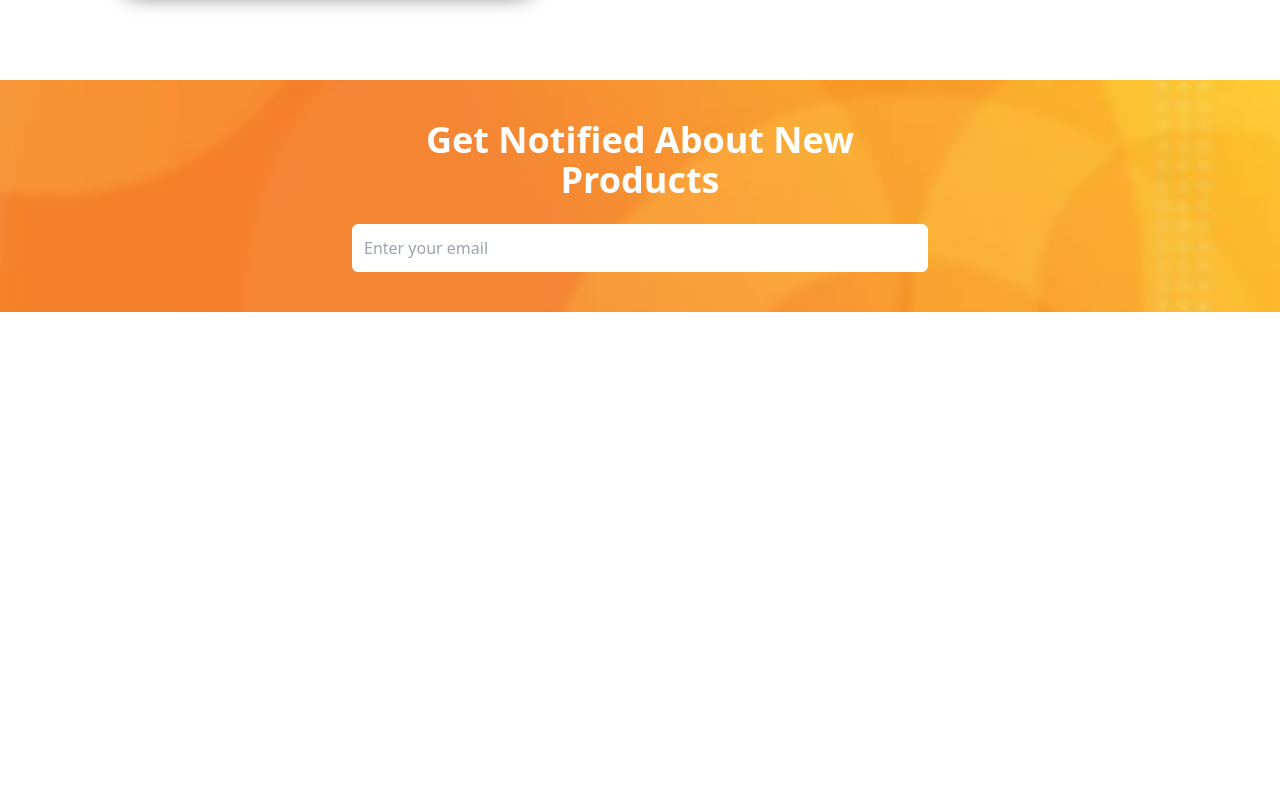
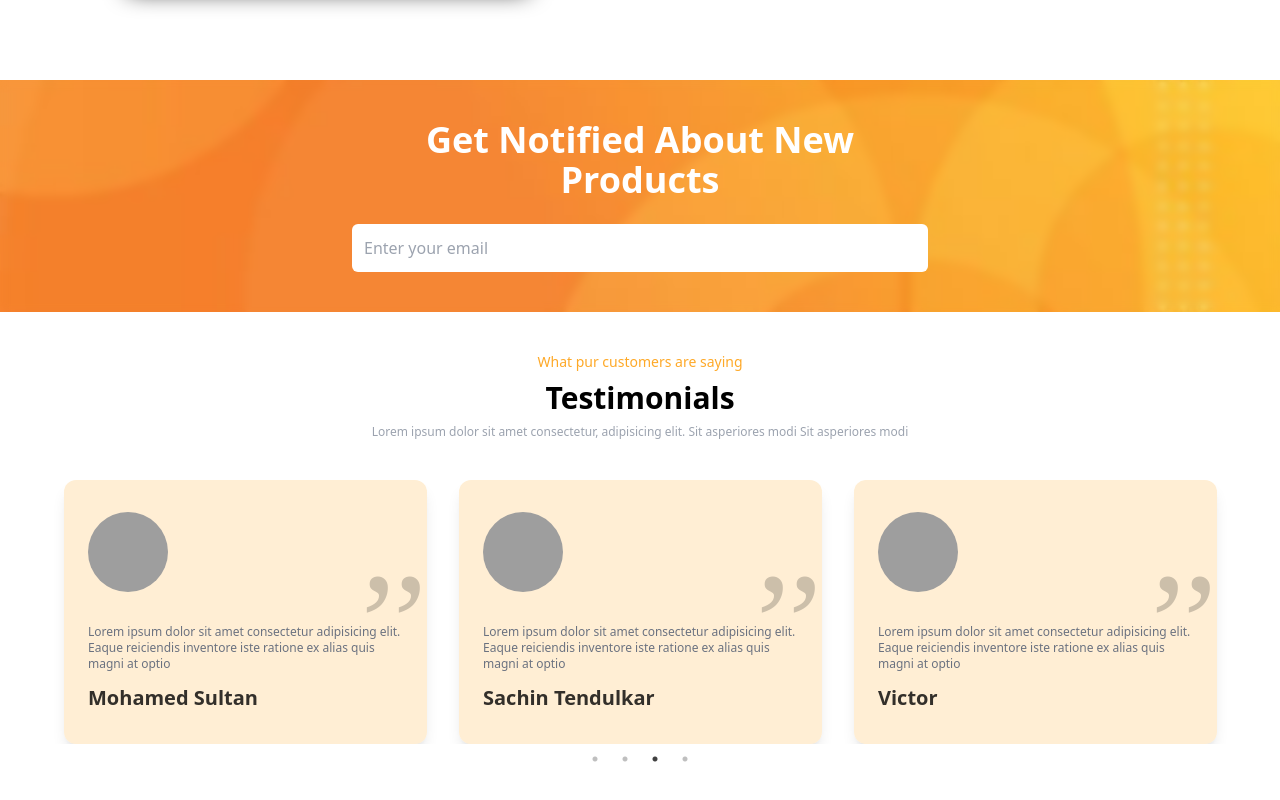
Before and after one commit to tokhy1/Shopsy-Ecommerce-Design, a React (Vite) app: page / in a window 1280 px wide. Shown: the part 2176-2976 px from the top of the page. Before the commit the page ends 2568 px from the top, so only its background shows below. Built offline with nearby package versions, Linux system fonts and the light colour scheme; grey boxes are pictures that could not be loaded.

Commit message:
Added Testimonials section

```diff
--- a/src/App.jsx
+++ b/src/App.jsx
@@ -4,6 +4,7 @@ import Products from "./components/Products/Products";
 import TopProducts from "./components/TopProducts/TopProducts";
 import Banner from "./components/Banner/Banner";
 import Subscribe from "./components/Subscribe/Subscribe";
+import Testimonials from "./components/Testimonials/Testimonials";
 
 import AOS from "aos";
 import "aos/dist/aos.css";
@@ -30,6 +31,7 @@ const App = () => {
       <TopProducts />
       <Banner />
       <Subscribe />
+      <Testimonials />
     </div>
   );
 };
--- a/src/components/Subscribe/Subscribe.jsx
+++ b/src/components/Subscribe/Subscribe.jsx
@@ -13,7 +13,7 @@ const Subscribe = () => {
   return (
     <div
       data-aos="zoom-in"
-      className="mb-20 bg-gray-100 dark:bg-gray-800 text-white "
+      className="mb-17 bg-gray-100 dark:bg-gray-800 text-white "
       style={BannerImgStyle}
     >
       <div className="container backdrop-blur-sm py-10">
--- /dev/null
+++ b/src/components/Testimonials/TestimonialCard.jsx
@@ -0,0 +1,25 @@
+/* eslint-disable react/prop-types */
+const TestimonialCard = ({ data }) => {
+  return (
+    <div>
+      <div className="flex flex-col gap-4 shadow-lg py-8 px-6 mx-4 rounded-xl dark:bg-gray-800 bg-primary/20 relative">
+        <div className="mb-4">
+          <img src={data.img} alt="image" className="rounded-full w-20 h-20" />
+        </div>
+        <div className="flex flex-col items-center gap-4">
+          <div className="space-y-3">
+            <p className="text-xs text-gray-500">{data.text}</p>
+            <h1 className="text-xl font-bold text-black/80 dark:text-gray-300">
+              {data.name}
+            </h1>
+          </div>
+        </div>
+        <p className="text-black/20 dark:text-gray-600 text-9xl font-serif absolute top-0 right-0">
+          ,,
+        </p>
+      </div>
+    </div>
+  );
+};
+
+export default TestimonialCard;
--- /dev/null
+++ b/src/components/Testimonials/Testimonials.jsx
@@ -0,0 +1,100 @@
+import Slider from "react-slick";
+import TestimonialCard from "./TestimonialCard";
+
+const TestimonialData = [
+  {
+    id: 1,
+    name: "Victor",
+    text: "Lorem ipsum dolor sit amet consectetur adipisicing elit. Eaque reiciendis inventore iste ratione ex alias quis magni at optio",
+    img: "https://picsum.photos/101/101",
+  },
+  {
+    id: 2,
+    name: "Mohamed Ashraf",
+    text: "Lorem ipsum dolor sit amet consectetur adipisicing elit. Eaque reiciendis inventore iste ratione ex alias quis magni at optio",
+    img: "https://picsum.photos/102/102",
+  },
+  {
+    id: 3,
+    name: "Mohamed Sultan",
+    text: "Lorem ipsum dolor sit amet consectetur adipisicing elit. Eaque reiciendis inventore iste ratione ex alias quis magni at optio",
+    img: "https://picsum.photos/104/104",
+  },
+  {
+    id: 5,
+    name: "Sachin Tendulkar",
+    text: "Lorem ipsum dolor sit amet consectetur adipisicing elit. Eaque reiciendis inventore iste ratione ex alias quis magni at optio",
+    img: "https://picsum.photos/103/103",
+  },
+];
+
+const Testimonials = () => {
+  let settings = {
+    dots: true,
+    arrows: false,
+    infinite: true,
+    speed: 500,
+    slidesToScroll: 1,
+    autoplay: true,
+    autoplaySpeed: 2000,
+    cssEase: "linear",
+    pauseOnHover: false,
+    pauseOnFocus: true,
+    responsive: [
+      {
+        breakpoint: 10000,
+        settings: {
+          slidesToShow: 3,
+          slidesToScroll: 1,
+          infinite: true,
+        },
+      },
+      {
+        breakpoint: 1024,
+        settings: {
+          slidesToShow: 2,
+          slidesToScroll: 1,
+          initialSlide: 2,
+        },
+      },
+      {
+        breakpoint: 640,
+        settings: {
+          slidesToShow: 1,
+          slidesToScroll: 1,
+        },
+      },
+    ],
+  };
+
+  return (
+    <div className="py-10 mb-10">
+      <div className="container">
+        {/* Header section */}
+        <div className="text-center space-y-2 mb-10 max-w-[600px] mx-auto">
+          <p data-aos="fade-up" className="text-sm text-primary">
+            What pur customers are saying
+          </p>
+          <h1 data-aos="fade-up" className="text-3xl font-bold">
+            Testimonials
+          </h1>
+          <p data-aos="fade-up" className="text-xs text-gray-400">
+            Lorem ipsum dolor sit amet consectetur, adipisicing elit. Sit
+            asperiores modi Sit asperiores modi
+          </p>
+        </div>
+
+        {/* Testimonial cards */}
+        <div data-aos="zoom-in">
+          <Slider {...settings}>
+            {TestimonialData.map((data) => {
+              return <TestimonialCard key={data.id} data={data} />;
+            })}
+          </Slider>
+        </div>
+      </div>
+    </div>
+  );
+};
+
+export default Testimonials;
```
